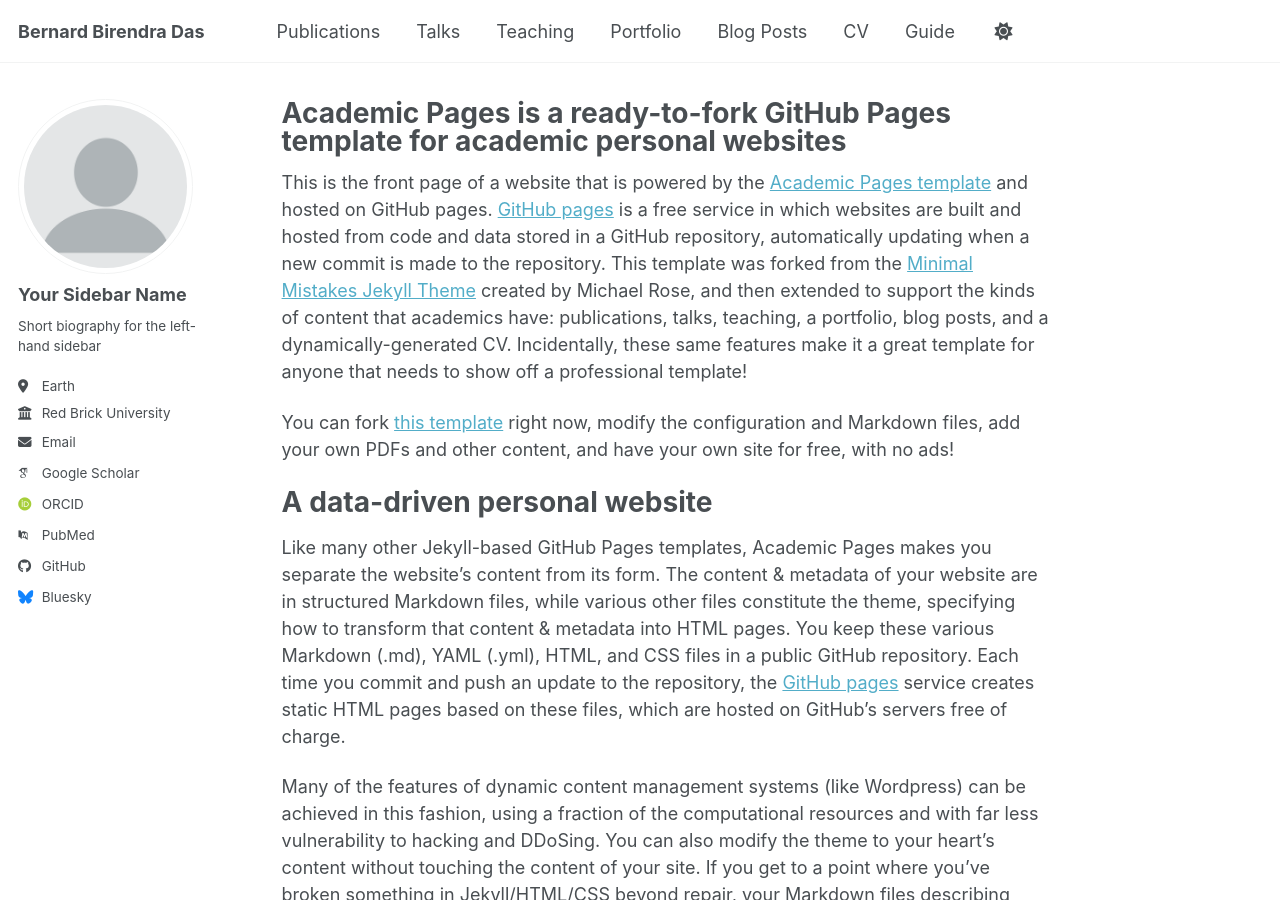
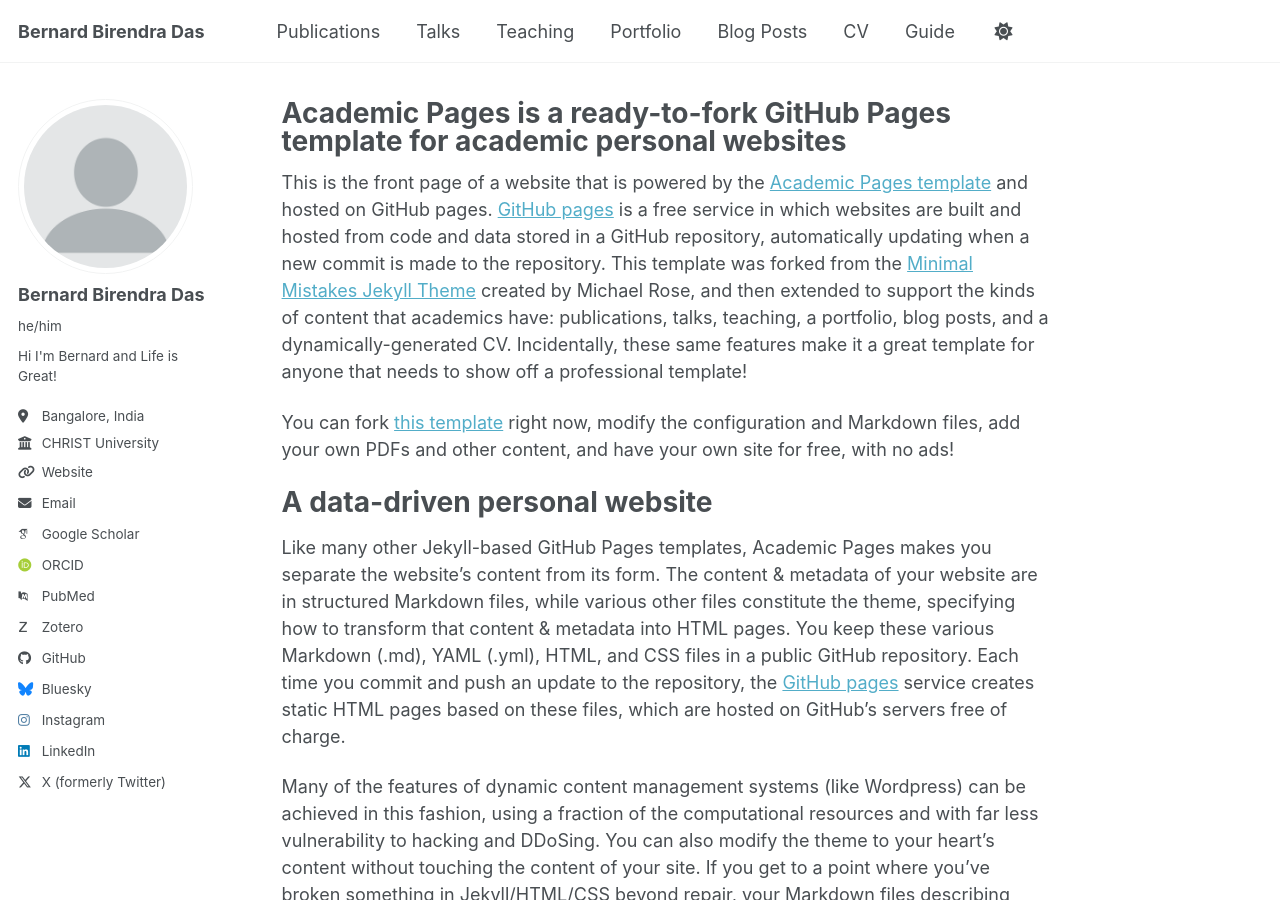
Before and after one commit to bernardbdas/bernardbdas.github.io, a Jekyll site: the page built from _pages/about.md, in a window 1280 px wide and 900 px high. Built offline with Jekyll 4.4.1, drawn with Linux system fonts in a browser that asks for light colours; some web fonts are replaced; a script bundle is joined from its source files by our own code; library files that are not in the unit come from our copies.

```diff
--- a/_config.yml
+++ b/_config.yml
@@ -24,34 +24,34 @@ repository               : "bernardbdas/bernardbdas.github.io"
 author:
   # Biographic information
   avatar           : "profile.png"
-  name             : "Your Sidebar Name"
-  pronouns         : # example: "she/her"
-  bio              : "Short biography for the left-hand sidebar"
-  location         : "Earth"
-  employer         : "Red Brick University"
-  uri              : # URL
-  email            : "none@example.org"
+  name             : "Bernard Birendra Das"
+  pronouns         : "he/him"
+  bio              : "Hi I'm Bernard and Life is Great!"
+  location         : "Bangalore, India"
+  employer         : "CHRIST University"
+  uri              : bernardbdas.github.io
+  email            : "bernardbdas@gmail.com"
 
   # Academic websites
   academia         : # URL
   arxiv            : # URL - Update with the correct link to your profile
-  googlescholar    : "https://scholar.google.com/citations?user=PS_CX0AAAAAJ"
+  googlescholar    : "https://scholar.google.com/citations?user=x4n8MREAAAAJ"
   inspire-hep      : # URL
   impactstory      : # URL
-  orcid            : "https://orcid.org/yourorcidurl"
+  orcid            : "https://orcid.org/0009-0003-8860-0616"
   semantic         : # URL
   ssrn             : # URL
   pubmed           : "https://www.ncbi.nlm.nih.gov/pubmed/?term=john+snow"
   researchgate     : # URL
   scopus           : # URL
-  zotero           : # URL
+  zotero           : "https://www.zotero.org/bernardbdas"
 
 
   # Repositories and software development
   bitbucket        : # Username - Update with your username on the site
   codepen          : # Username
   dribbble         : # Username
-  github           : "academicpages"
+  github           : "bernardbdas"
   kaggle           : # Username
   stackoverflow    : # User number or user number and name (i.e., use "1" or "1/jeff-atwood")
 
@@ -64,9 +64,9 @@ author:
   goodreads        : # Username
   google_plus      : # Username
   keybase          : # Username
-  instagram        : # Username
+  instagram        : "therailroadmanshow"
   lastfm           : # Username
-  linkedin         : # Username
+  linkedin         : "bernardbdas"
   mastodon         : # URL
   medium           : # URL
   pinterest        : # Username
@@ -74,7 +74,7 @@ author:
   steam            : # Username
   telegram         : # URL
   tumblr           : # Username
-  twitter          : # Username for X / Twitter
+  twitter          : "bernardbdas"
   vine             : # Username
   weibo            : # Username
   wikipedia        : # Username
```
